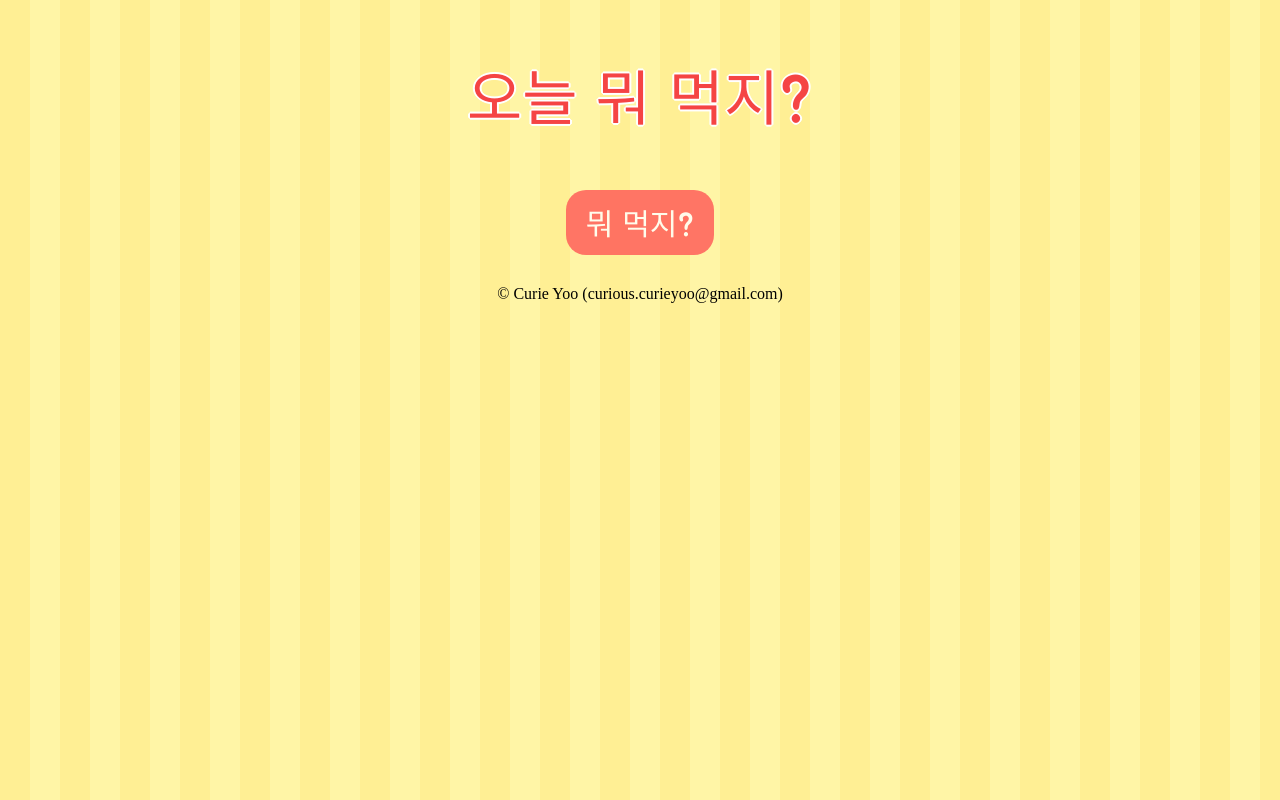
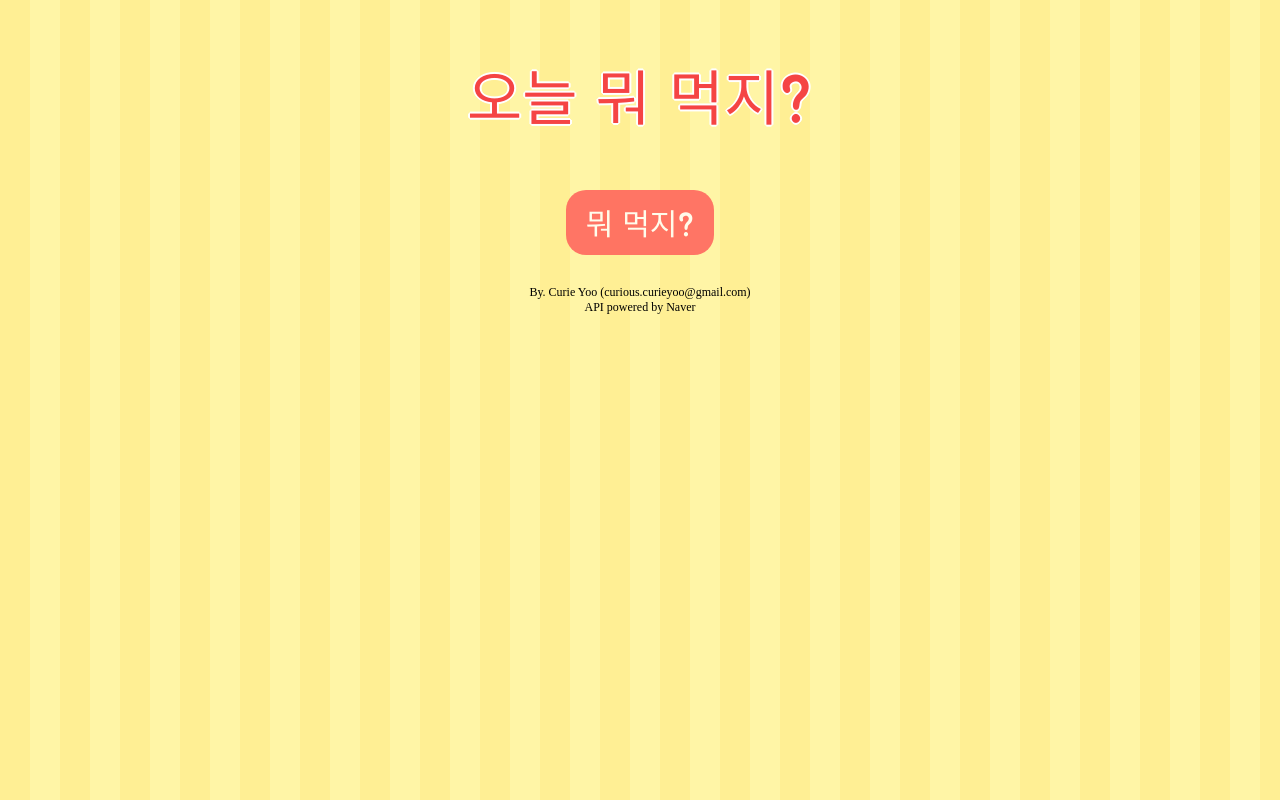
Before and after one commit to curious-curie/what-to-eat-today, a React (Create React App) app: page / in a window 1280 px wide. Shown: the top 800 px of the page. Built offline with nearby package versions, Linux system fonts and the light colour scheme.

Commit message:
git deploy test

```diff
--- a/src/components/Footer.css
+++ b/src/components/Footer.css
@@ -1,3 +1,4 @@
 .footer {
     margin: 30px;
+    font-size: 12px;
 }
--- a/src/components/Footer.js
+++ b/src/components/Footer.js
@@ -2,6 +2,8 @@ import React from 'react';
 import './Footer.css'
 const Footer = () => (
 <div className="footer">
-© Curie Yoo (curious.curieyoo@gmail.com)  </div> )
+<div>By. Curie Yoo (curious.curieyoo@gmail.com) </div>
+API powered by Naver
+ </div> )
 
 export default Footer;
```
Also changed, not shown: package.json (+6 -2 lines), 1 other file (tests, documents, lock files or other folders).
